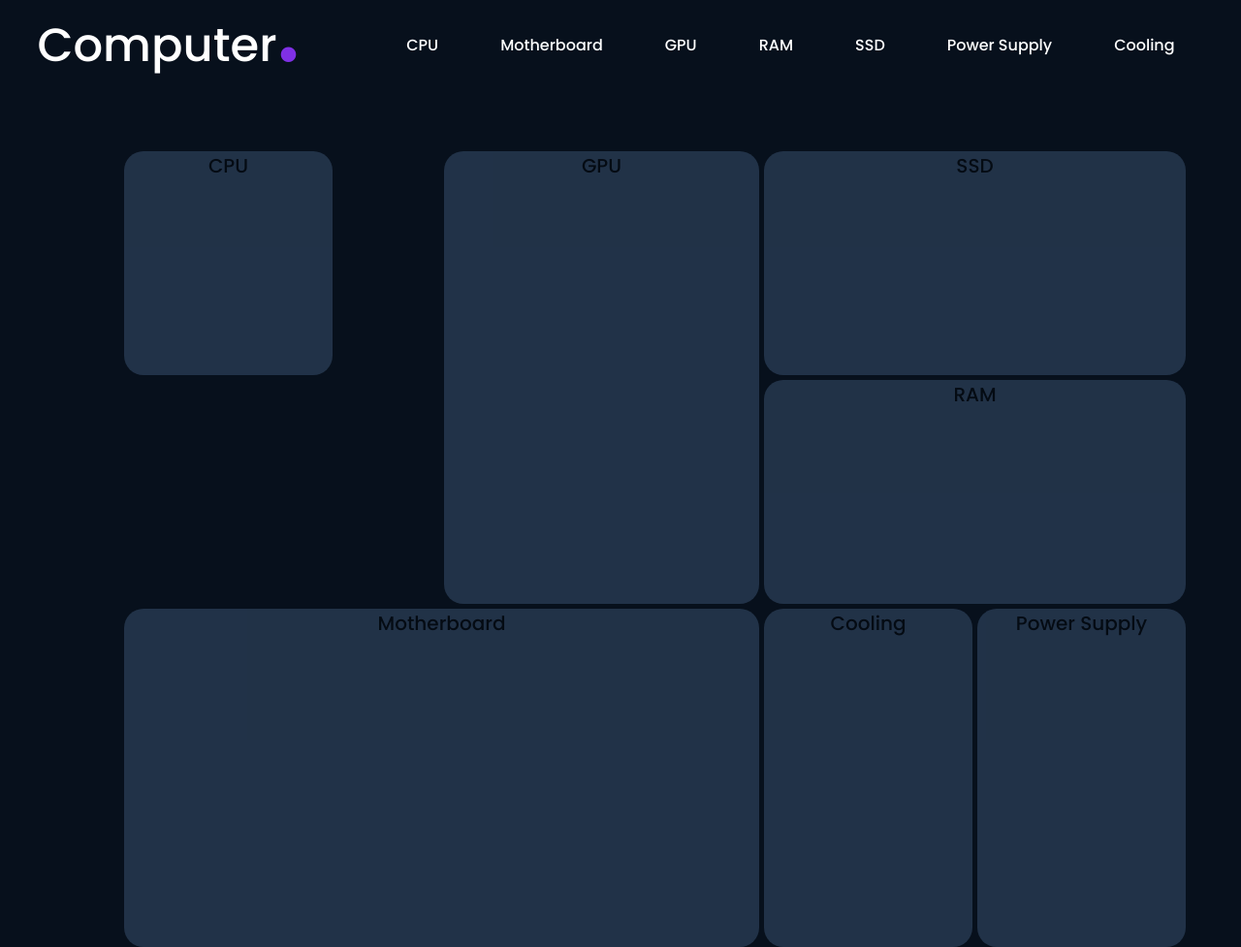
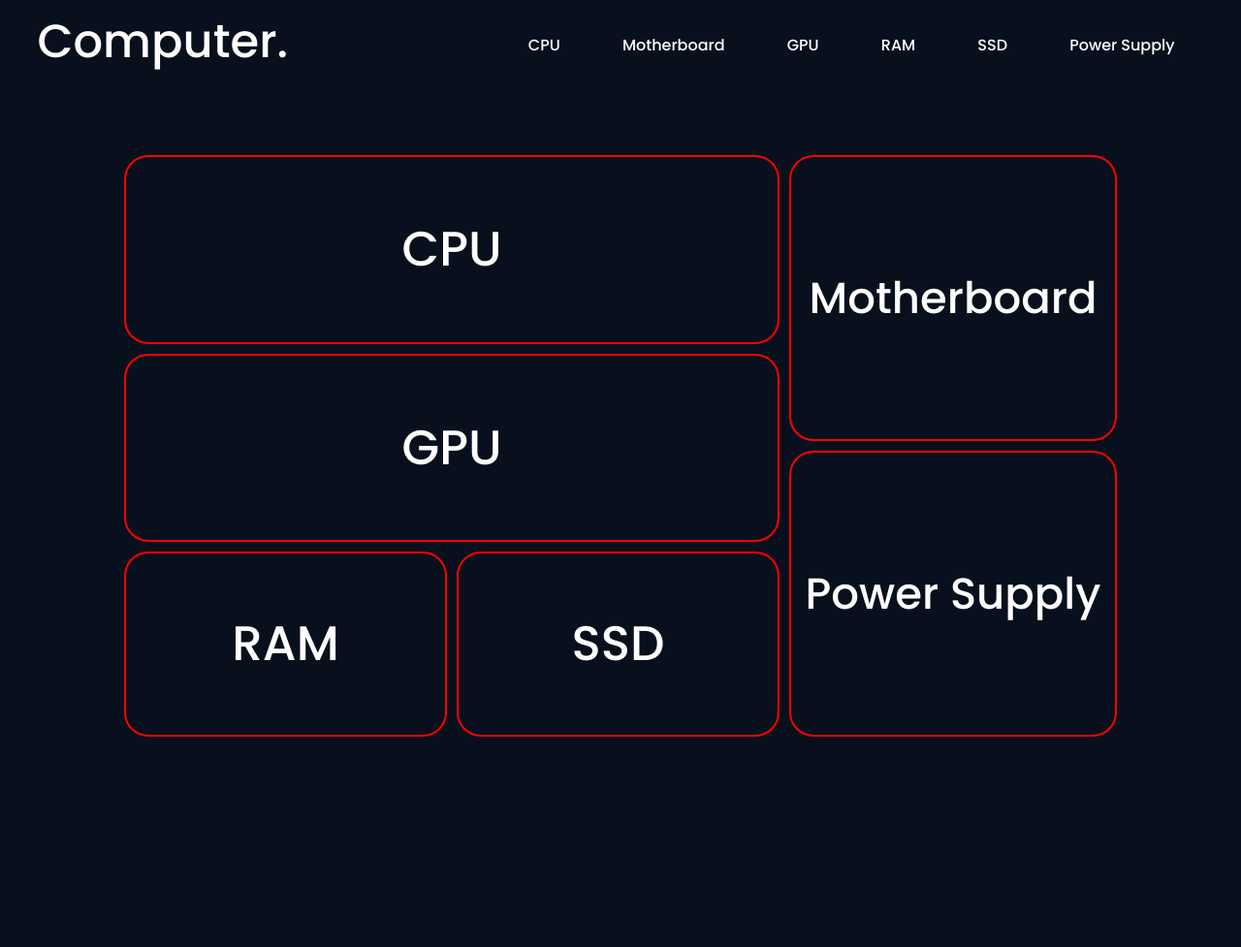
Before and after one commit to FishyEatCowy/fishyeatcowy.github.io, a plain HTML site: page index.html in a window 1280 px wide. Shown: the whole page at 97% size. After the commit the page ends 860 px from the top, so only its background shows below. Drawn offline with Linux system fonts and the light colour scheme.

Commit message:
pushed a ton of shit

```diff
--- a/index.html
+++ b/index.html
@@ -10,7 +10,7 @@
     </head>
     <body>
         <header>
-            <h1 class="home"><a href="#">Computer</a><p>.</p></h1>
+            <div class="home"><a href="#">Computer.</a></div>
             <nav>
                 <ul class="navlinks">
                     <li><a href="#">CPU</a></li>
@@ -19,19 +19,40 @@
                     <li><a href="#">RAM</a></li>
                     <li><a href="#">SSD</a></li>
                     <li><a href="#">Power Supply</a></li>
-                    <li><a href="#">Cooling</a></li>
                 </ul>
             </nav>
         </header>
 
         <div class="container">
-                <div class="item cpu">CPU</div>
-                <div class="item motherboard">Motherboard</div>
-                <div class="item gpu">GPU</div>
-                <div class="item ram">RAM</div>
-                <div class="item ssd">SSD</div>
-                <div class="item power-supply">Power Supply</div>
-                <div class="item cooling">Cooling</div>
+                <div class="left-column">
+                    <div class="row l-top-row">
+                        <div class="title cpu">CPU</div>
+                        <!-- <div class="paragraph cpu">
+                            CPU (Central Processing Unit) is the primary component of a computer responsible for executing instructions and performing computations. Often referred to as the "brain" of the computer, the CPU handles tasks by processing data and running programs.
+                        </div> -->
+                    </div>
+                    <div class="row l-middle-row">
+                        <div class="title gpu">GPU</div>
+                    </div>
+
+                    <div class="row l-bottom-row">
+                        <div class="l-row-col row1">
+                            <div class="title ram">RAM</div>
+                        </div>
+                        <div class="l-row-col row2">
+                            <div class="title ssd">SSD</div>
+                        </div>
+                    </div>
+
+                </div>
+                <div class="right-column">
+                    <div class="row r-top-row">
+                        <div class="title motherboard">Motherboard</div>
+                    </div>
+                    <div class="row r-bottom-row">
+                        <div class="title power-supply">Power Supply</div>
+                    </div>
+                </div>
         </div>
     </body>
 </html>
--- a/style.scss
+++ b/style.scss
@@ -3,19 +3,25 @@
     font-weight: 500;
 }
 
+@mixin create-border($border-color, $border-radius, $border-size) {
+    border: $border-size solid $border-color;
+    border-radius: $border-radius;
+}
+
 @import url('https://fonts.googleapis.com/css2?family=Poppins:wght@500&display=swap');
 
 $hovercolor: rgb(51, 11, 103);
+$backgroundcolor: rgb(7, 16, 28);
 
 * {
     margin: 0;
     padding: 0;
     box-sizing: border-box;
-
+    @include poppins-font();
 }
 
 body {
-    background-color: rgb(7, 16, 28);
+    background-color: $backgroundcolor;
 }
 
 li, a, button {
@@ -26,7 +32,9 @@ li, a, button {
     text-decoration: none;
 }
 
-
+.home {
+    padding-top: 25px;
+}
 
 .home a {
     @include poppins-font();
@@ -42,14 +50,8 @@ li, a, button {
 }
 
 p {
-    display: inline-flex;
-    transition: all 0.4s ease 0s;
-    color: rgb(127, 48, 229);
-    font-size: 6rem;
-
-    &:hover {
-        color: $hovercolor;
-    }
+   font-size: 24px;
+   text-align: center;
 }
 
 header {
@@ -75,3 +77,80 @@ header {
         color: $hovercolor;
     }
 }
+
+.container {
+    display: flex;
+    gap: 10px;
+    flex-direction: row;
+    margin: 100px auto;
+
+    height: 600px;
+    width: 80%;
+    background-color: $backgroundcolor;
+}
+
+.left-column {
+    display: flex;
+    flex-direction: column;
+    gap: 10px;
+
+    flex: 2;
+    @include create-border(red, 25px, none)
+}
+
+.right-column {
+    display: flex;
+    flex-direction: column;
+    gap: 10px;
+    flex: 1;
+
+    @include create-border(red, 25px, none)
+}
+
+.row {
+    display: flex;
+    flex: 1;
+    transition: 200ms ease;
+
+    &:hover {
+        flex: 3;
+    }
+
+    @include create-border(red, 25px, 2px)
+}
+
+.title {
+    align-self: center;
+    margin: auto;
+
+    font-size: 50px;
+    color: white;
+}
+
+.power-supply {
+    font-size: 45px;
+}
+
+.motherboard {
+    font-size: 45px;
+}
+
+.l-row-col {
+    display: flex;
+
+    transition: 200ms ease;
+    &:hover {
+        flex: 3;
+    }
+}
+
+.l-bottom-row {
+    display: flex;
+    border: none;
+    gap: 10px;
+}
+
+.l-row-col {
+    flex: 1;
+    @include create-border(red, 25px, 2px)
+}
```
Also changed, not shown: style.css, 1 other file.
